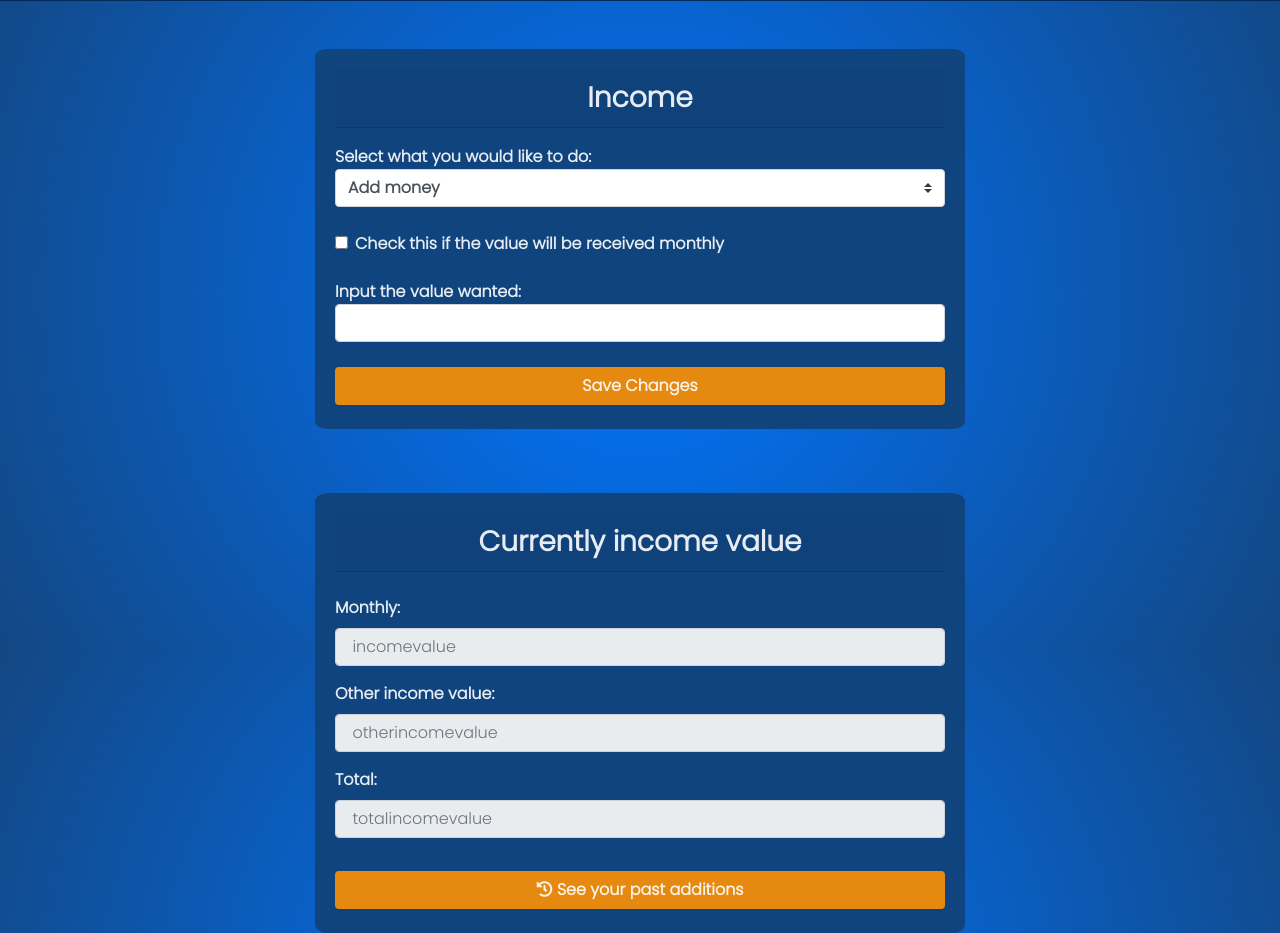
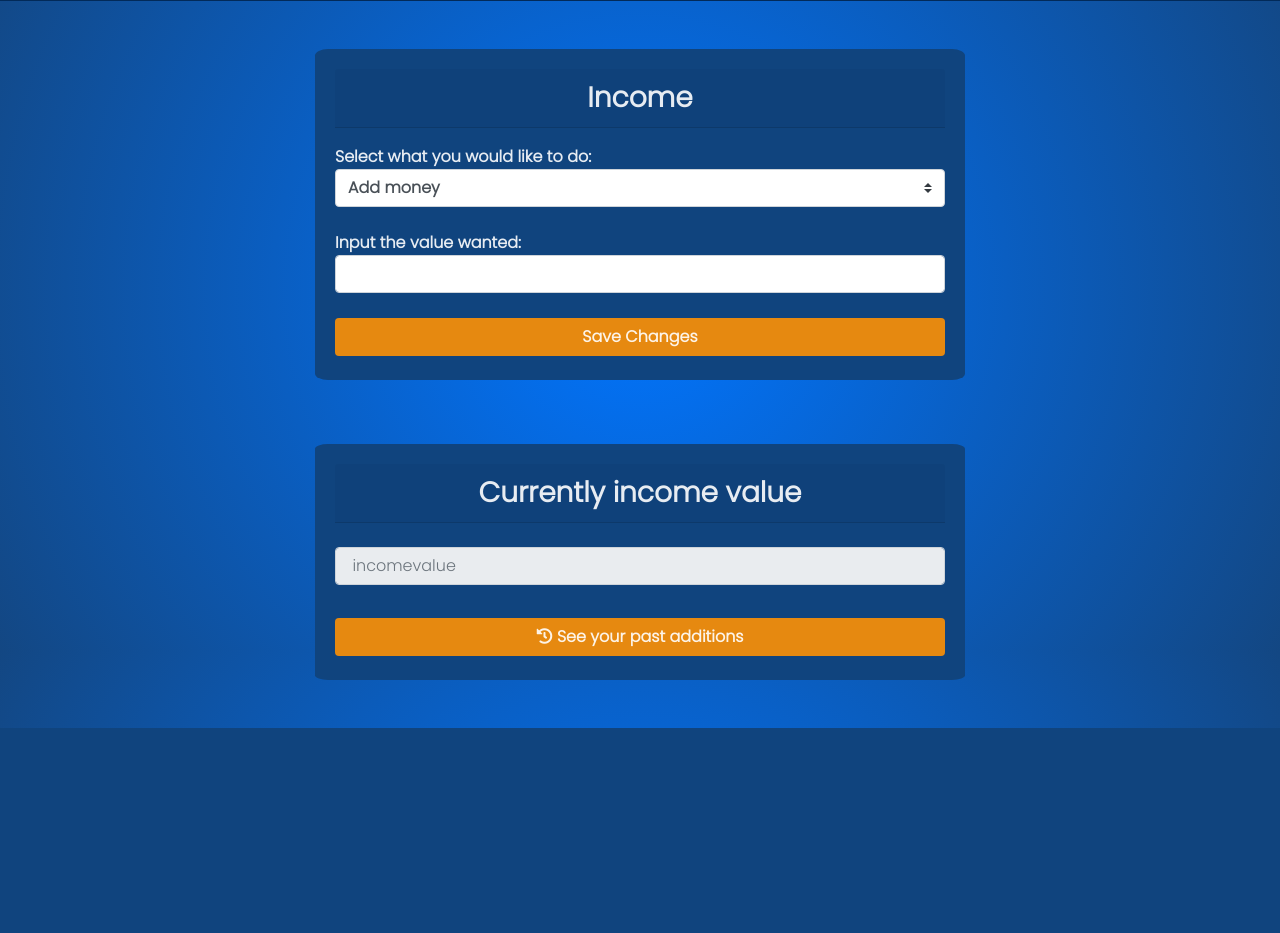
Before and after one commit to feliveira/CS50x, a Flask app: page /income in a window 1280 px wide. Shown: the part 72-1005 px from the top of the page. After the commit the page ends 800 px from the top, so only its background shows below. Run offline with Flask 2, Linux system fonts and the light colour scheme; some libraries are stand-ins or nearby versions.

Commit message:
income and expenses updated

```diff
--- a/templates/expenses.html
+++ b/templates/expenses.html
@@ -19,7 +19,6 @@
             <label for="expense" class="input-password text-center">Select what you would like to do:</label>
             <select name="expense" id="expense" onchange="dealExpenseSelect(this.value)" style="font-family: 'Poppins', sans-serif; font-weight: 600;" class="custom-select mb-4" required>
                 <option value="addexpense"> Add Expense </option>
-                <option value="addmonthly"> Add Expense - Monthly </option>
                 <option value="removeexpense"> Remove Expense </option>
             </select>
 
--- a/templates/income.html
+++ b/templates/income.html
@@ -13,19 +13,10 @@
                     </h3>
 
                     <label for="income" class="input-password text-center">Select what you would like to do:</label>
-                    <select name="income" onchange="showCheckBox(this.value)" id="income" style="font-family: 'Poppins', sans-serif; font-weight: 600;" class="custom-select mb-4" required>
+                    <select name="income" id="income" style="font-family: 'Poppins', sans-serif; font-weight: 600;" class="custom-select mb-4" required>
                         <option id="addmoney" value="addmoney">Add money</option>
-                        <option  value="changemonthly">Change monthly income</option>
-                        <option  value="changefull">Change other income value</option>
+                        <option  value="changefull">Change income value</option>
                     </select>
-
-
-                    <div class="form-check" id="addcheck">
-                        <input class="form-check-input" id="monthly" type="checkbox">
-                        <label class="form-check-label text-center" for="monthly">
-                            Check this if the value will be received monthly
-                        </label>
-                    </div>
 
                     <br>
 
@@ -48,16 +39,7 @@
                     <h3 class="text-center card-header mb-4 mt-0">Currently income value</h3>
 
                     <div class="form-input mb-2" style="font-family: 'Poppins', sans-serif; font-weight: 600;">
-                        <label class="text-center" for="monthly">Monthly:</label>
-                        <input type="number" id="monthly" disabled class="form-control input-change" placeholder="{{session['curr']}} incomevalue">
-                    </div>
-                    <div class="form-input mb-2 mt-3" style="font-family: 'Poppins', sans-serif; font-weight: 600;">
-                        <label class="text-center" for="other">Other&nbsp;income&nbsp;value:</label>
-                        <input type="number" id="other" disabled class="form-control input-change" placeholder="{{session['curr']}} otherincomevalue">
-                    </div>
-                    <div class="form-input mb-2 mt-3" style="font-family: 'Poppins', sans-serif; font-weight: 600;">
-                        <label class="text-center" for="total">Total:</label>
-                        <input type="number" id="total" disabled class="form-control input-change" placeholder="{{session['curr']}} totalincomevalue">
+                        <input type="number" id="incomevalue" disabled class="form-control input-change" placeholder="{{session['curr']}} incomevalue">
                     </div>
 
                     <div class="text-left mb-1">
@@ -107,17 +89,4 @@
 
 
 </div>
-<script>
-    function showCheckBox(value)
-    {
-        if (value === 'addmoney')
-        {
-            document.getElementById('addcheck').style.display = 'block'
-        }
-        else
-        {
-            document.getElementById('addcheck').style.display = 'none'
-        }
-    }
-</script>
 {% endblock %}
```
